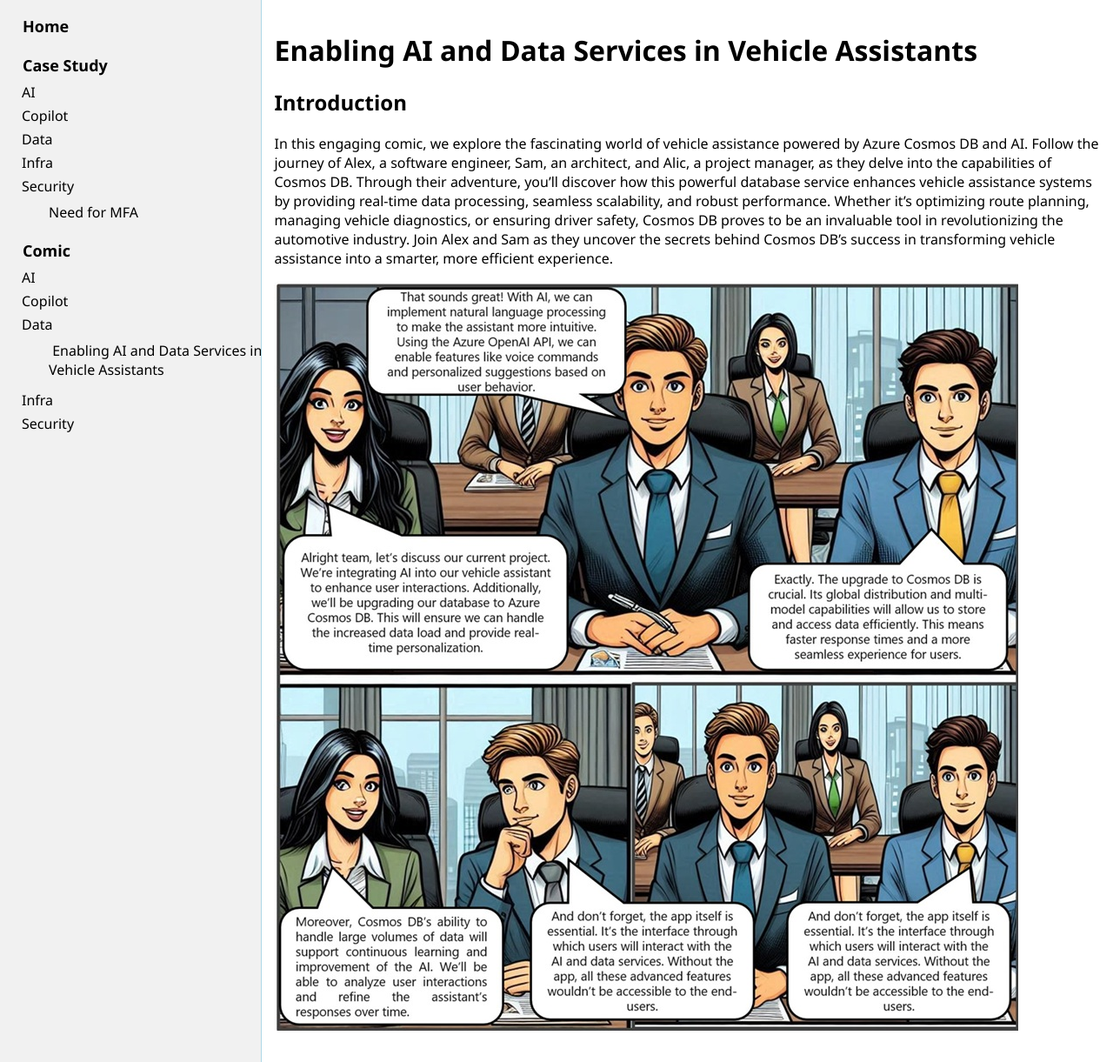
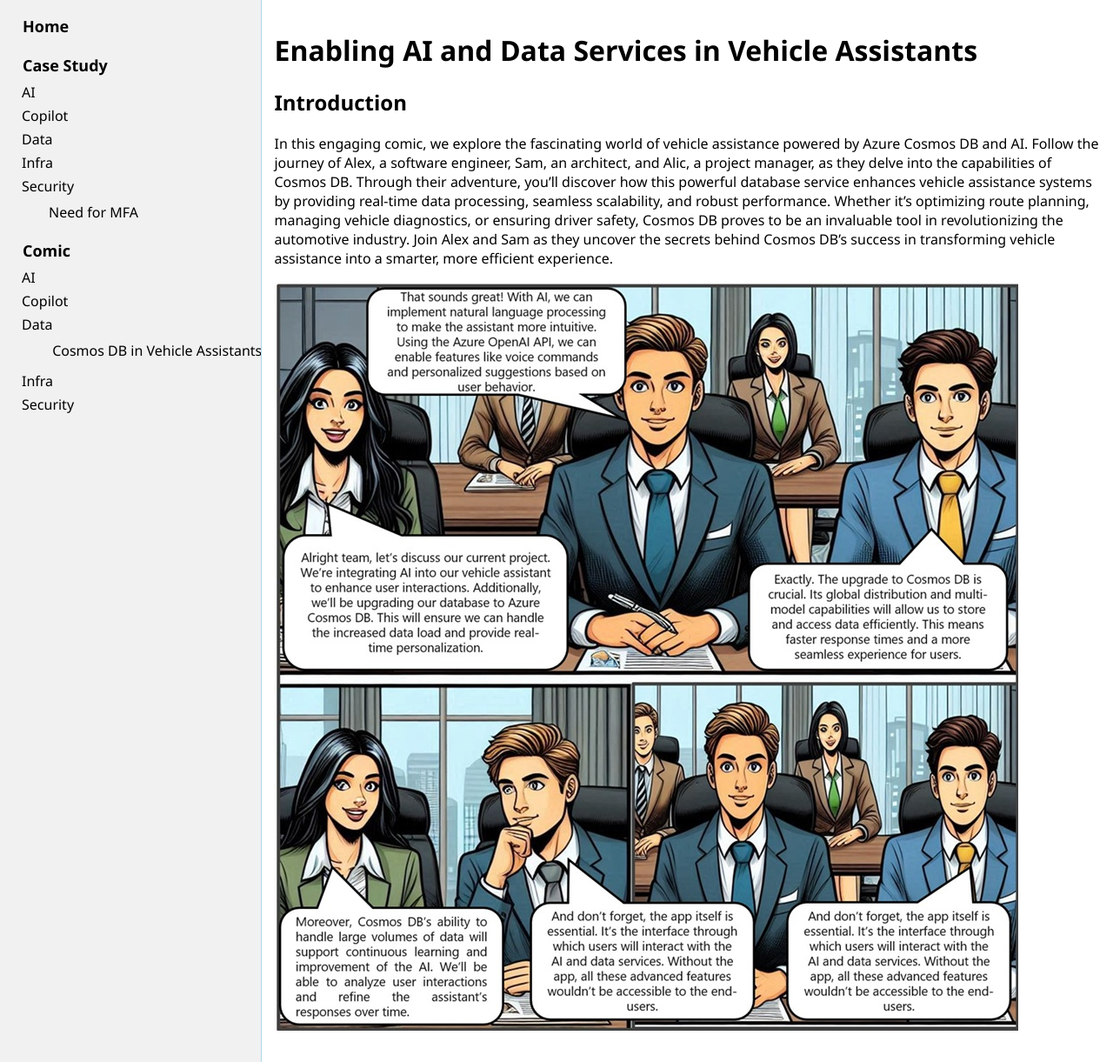
Before and after one commit to ningweinw/iengage, a Jekyll site: the page built from project-files/comic/data/Cosmosdb in vehicle assistant.md, in a window 1280 px wide. Shown: the whole page at 87% size. Built offline with Jekyll 4.4.1, drawn with Linux system fonts in a browser that asks for light colours.

Commit message:
Update Cosmosdb in vehicle assistant.md

```diff
--- a/project-files/comic/data/Cosmosdb in vehicle assistant.md
+++ b/project-files/comic/data/Cosmosdb in vehicle assistant.md
@@ -1,6 +1,6 @@
 ---
 layout: default
-title:  " Enabling AI and Data Services in Vehicle Assistants"
+title:  " Cosmos DB in Vehicle Assistants"
 category: "Comic"
 sub-category: "Data"
 courses: [DP-203,AZ-305]
```
